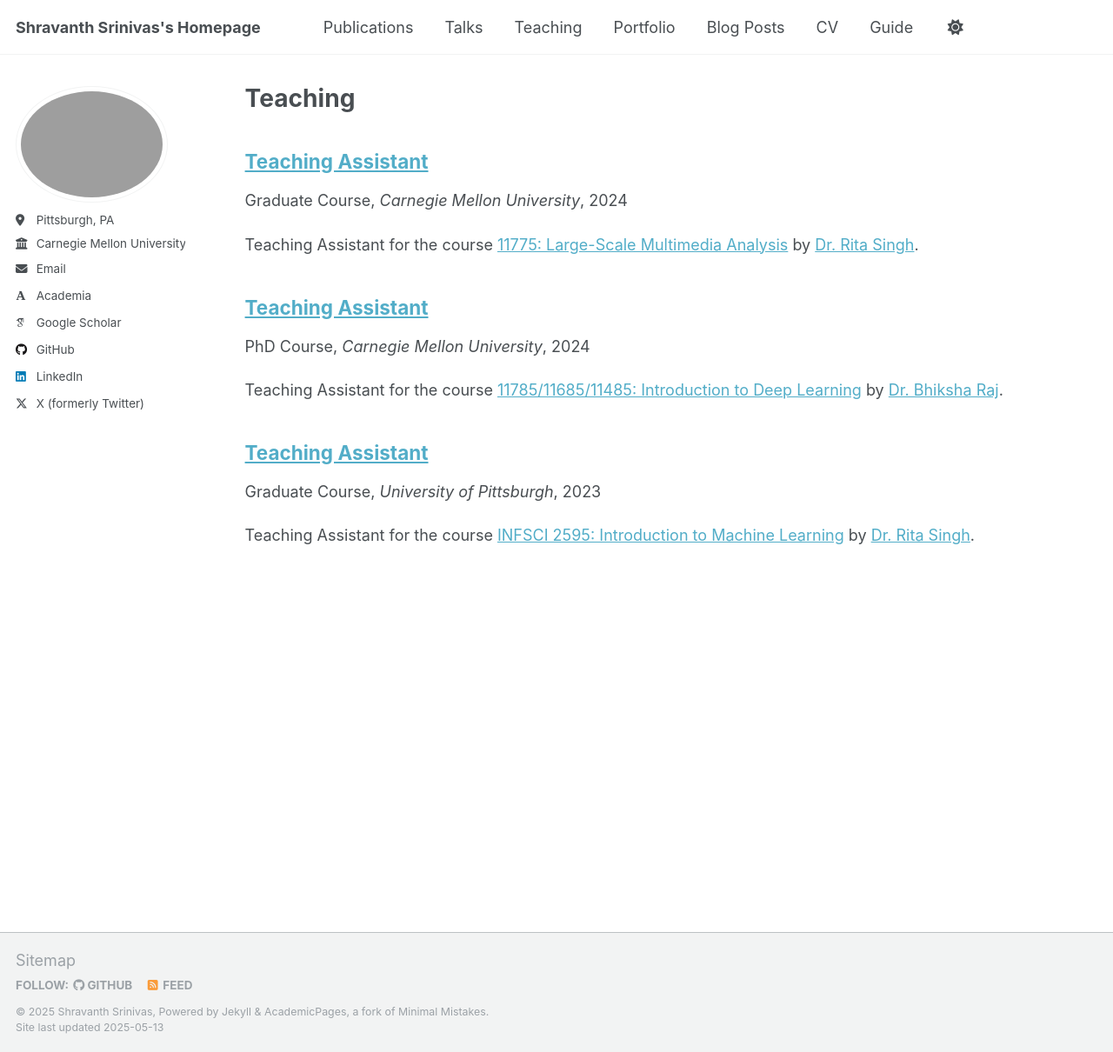
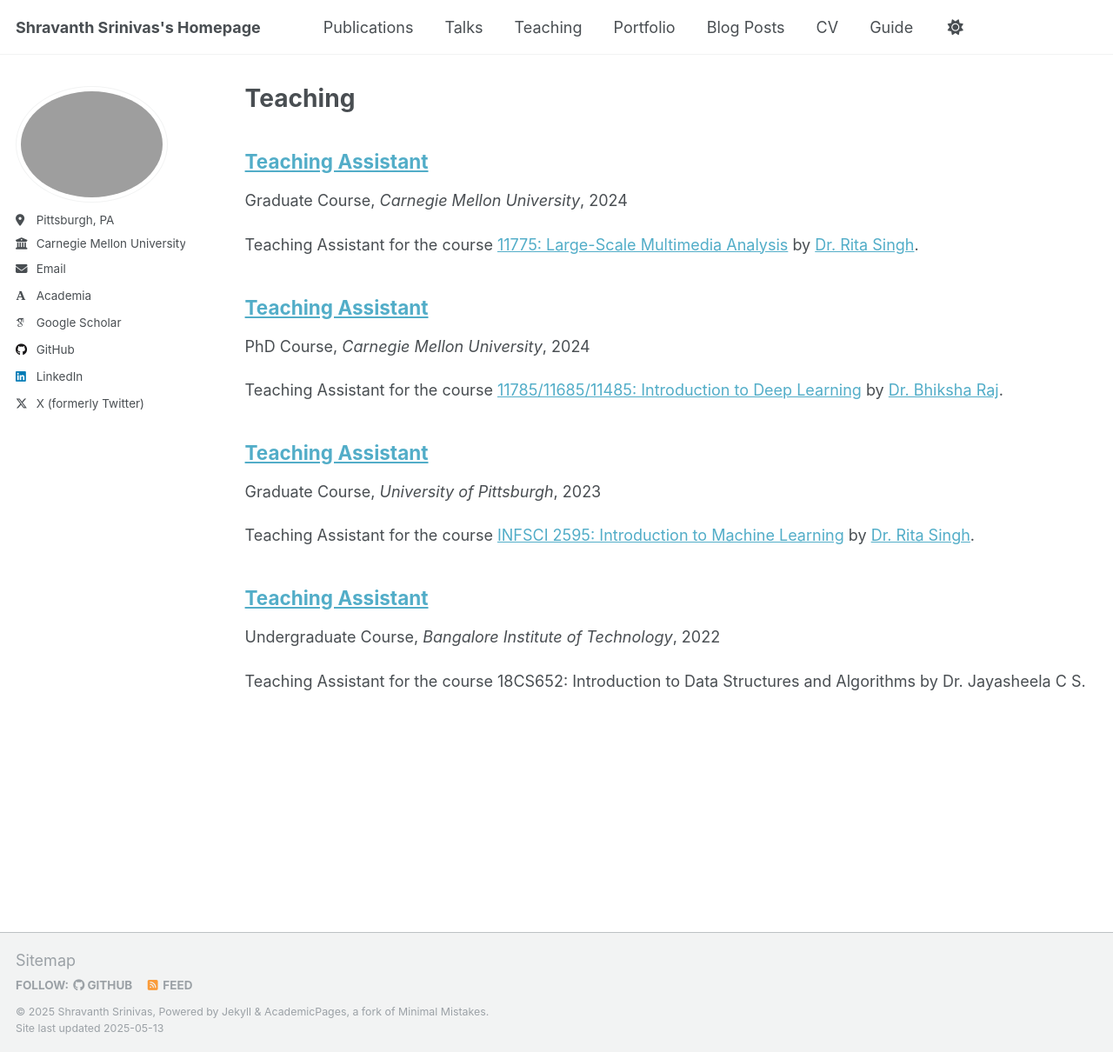
Before and after one commit to notshravanth/shravanth.github.io, a Jekyll site: the page built from _pages/teaching.html, in a window 1280 px wide and 1210 px high. Shown: the whole window at 87% size. Built offline with Jekyll 4.4.1, drawn with Linux system fonts in a browser that asks for light colours; some web fonts are replaced.

Commit message:
Update teaching_4.md

```diff
--- a/_teaching/teaching_4.md
+++ b/_teaching/teaching_4.md
@@ -1,3 +1,10 @@
+---
+title: "Teaching Assistant"
+type: "Undergraduate Course"
+venue: "Bangalore Institute of Technology"
+date: Aug 2022 - May 2022
+location: "Bangalore, India"
+---
 
 
 Teaching Assistant for the course 18CS652: Introduction to Data Structures and Algorithms by Dr. Jayasheela C S.
```
